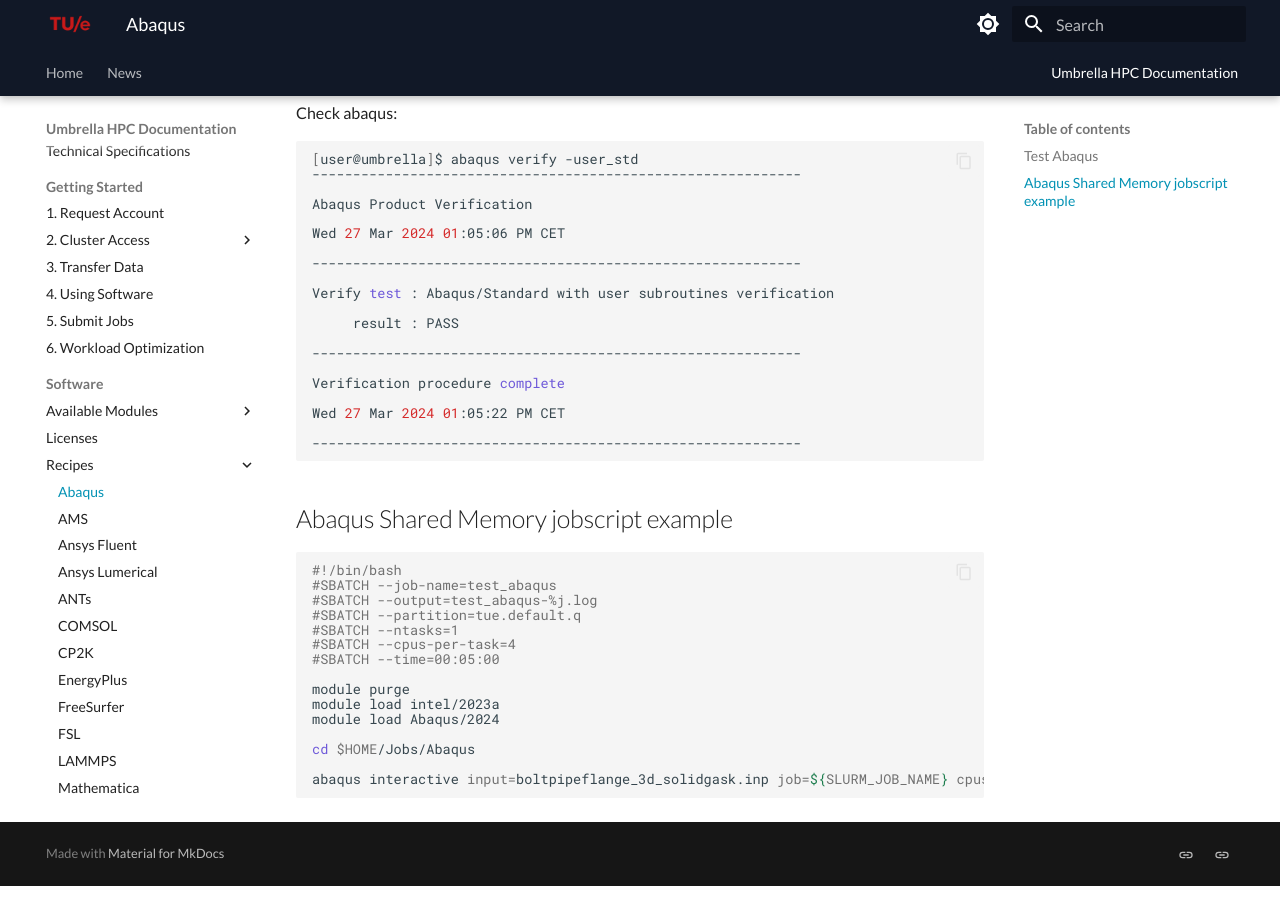
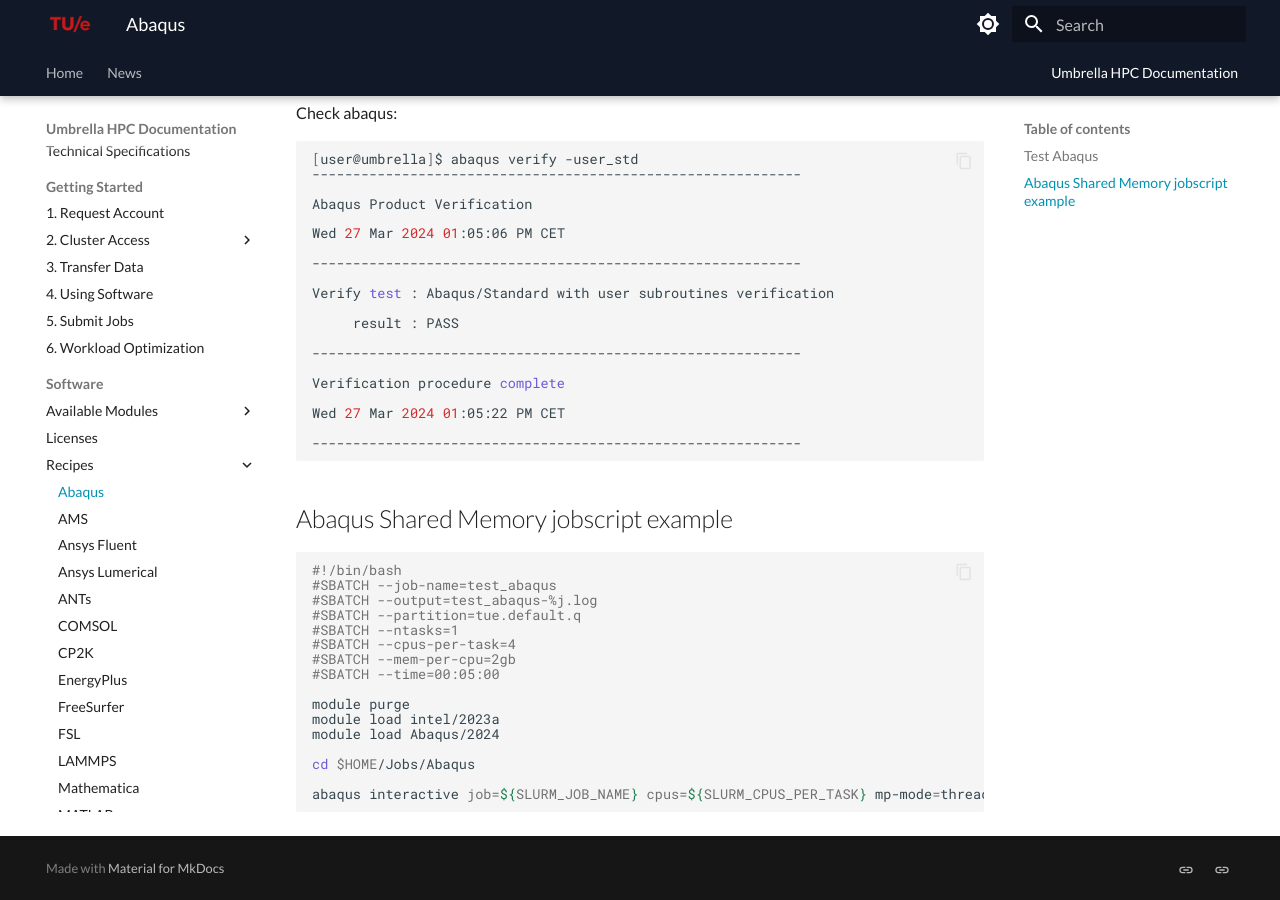
Before and after one commit to gferhpc/supercomputing.tue.nl, an MkDocs documentation site: the page built from pages/documentation/software/recipes/abaqus.md, in a window 1280 px wide and 900 px high, scrolled down 532 px. Built offline with MkDocs 1.6.1 and Material for MkDocs 9.7.7, drawn with Linux system fonts in a browser that asks for light colours.

Commit message:
Update abaqus.md

````diff
--- a/pages/documentation/software/recipes/abaqus.md
+++ b/pages/documentation/software/recipes/abaqus.md
@@ -58,6 +58,7 @@
 #SBATCH --partition=tue.default.q
 #SBATCH --ntasks=1
 #SBATCH --cpus-per-task=4
+#SBATCH --mem-per-cpu=2gb
 #SBATCH --time=00:05:00
 
 module purge
@@ -66,5 +67,5 @@
 
 cd $HOME/Jobs/Abaqus
 
-abaqus interactive input=boltpipeflange_3d_solidgask.inp job=${SLURM_JOB_NAME} cpus=${SLURM_CPUS_PER_TASK} mp-mode=threads
+abaqus interactive job=${SLURM_JOB_NAME} cpus=${SLURM_CPUS_PER_TASK} mp-mode=threads input=boltpipeflange_3d_solidgask.inp
 ```
````
